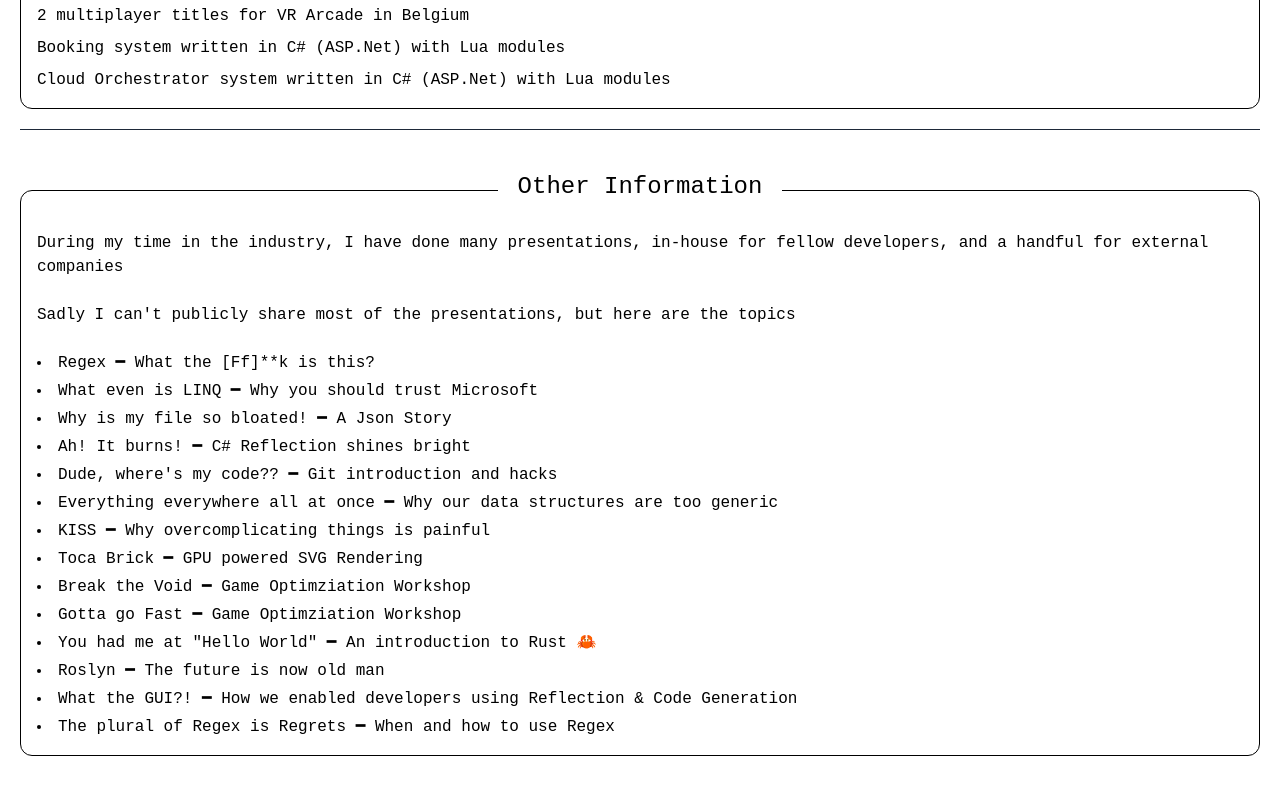
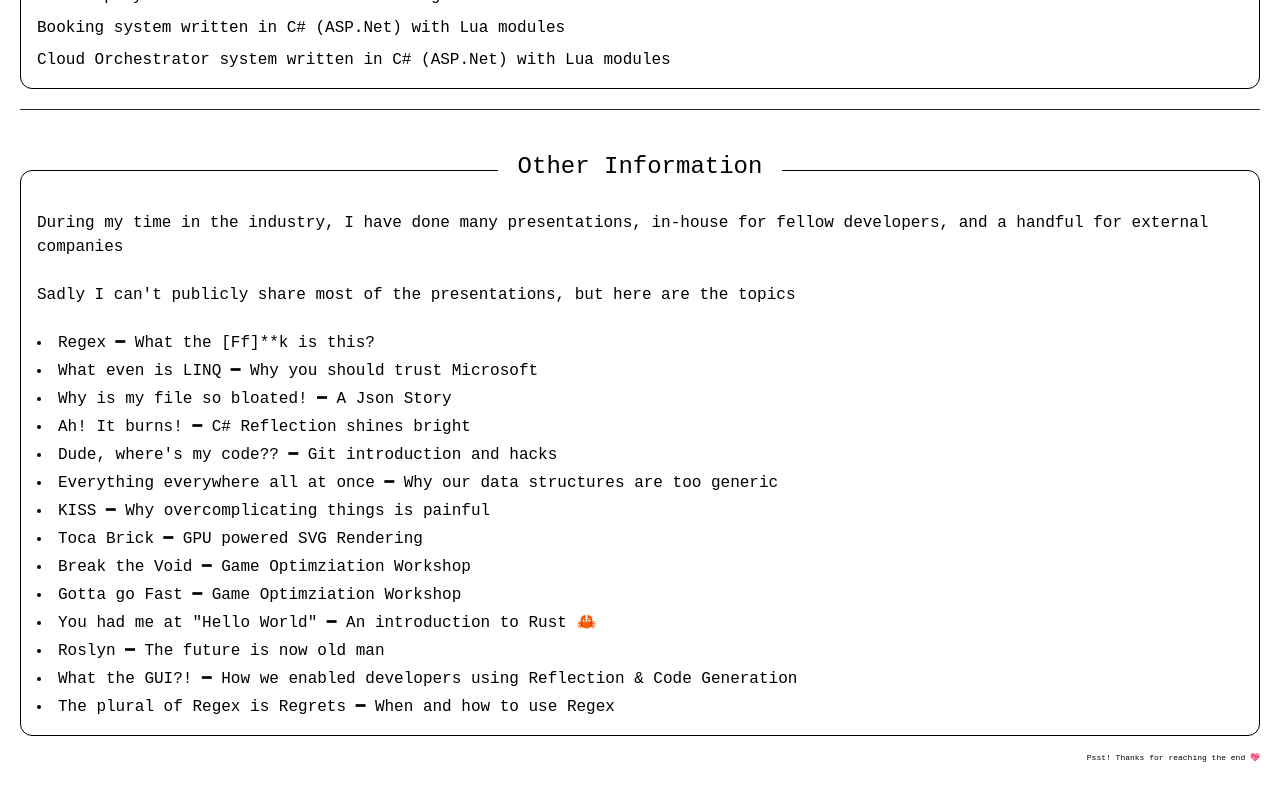
Before and after one commit to igniuss/cv, a Svelte app: page / in a window 1280 px wide. Shown: the part 2497-3297 px from the top of the page. Built offline with nearby package versions, Linux system fonts and the light colour scheme; a web font is replaced by a local one.

Commit message:
format & small changes

```diff
--- a/src/App.svelte
+++ b/src/App.svelte
@@ -7,7 +7,7 @@
 
   import gravitar from "./assets/gravitar.jpg";
   import qatool from "./assets/screenshots/qa-tool.png";
-    import { MailPlus, PhoneCall } from "lucide-svelte";
+  import { MailPlus, PhoneCall } from "lucide-svelte";
 
   const tbwGallery = Object.values(
     import.meta.glob(
@@ -29,7 +29,7 @@
     "Sharing Knowledge",
     "NixOS",
     "Linux",
-    "Optimization Quirks"
+    "Optimization Quirks",
   ];
 
   function getInterest() {
@@ -37,7 +37,7 @@
   }
 </script>
 
-<div class="mx-auto container flex flex-col m-5 p-5 text-xs md:text-base">
+<div class="mx-auto container flex flex-col p-5 text-xs md:text-base">
   <div class="gap-10 flex">
     <img
       src={gravitar}
@@ -49,8 +49,13 @@
       <h1 class="text-3xl">Sean Lavaerts</h1>
       <div class="flex gap-2 items-center">
         <span class="grow"></span>
-        <MailPlus size={12}/>
-        <p><a class="text-black underline-offset-3 underline" href="mailto:inquire@igniuss.com">inquire@igniuss.com</a> </p>
+        <MailPlus size={12} />
+        <p>
+          <a
+            class="text-black underline-offset-3 underline"
+            href="mailto:inquire@igniuss.com">inquire@igniuss.com</a
+          >
+        </p>
       </div>
       <div class="flex gap-2 items-center">
         <span class="grow"></span>
@@ -59,7 +64,7 @@
       </div>
       <p>Native Dutch & English</p>
       <p class="text-sm">Learning Swedish</p>
-      <br>
+      <br />
       <p>Belgian 🇧🇪 | Living in Sweden 🇸🇪</p>
     </div>
   </div>
@@ -129,7 +134,9 @@
       <br />
       <div class="flex-col flex gap-2 border rounded-xl p-4">
         <span class="flex align-middle justify-center">
-          <p class="text-2xl absolute -translate-y-9 bg-white px-5 rounded-xl whitespace-nowrap">
+          <p
+            class="text-2xl absolute -translate-y-9 bg-white px-5 rounded-xl whitespace-nowrap"
+          >
             Homebrew - Patent Unkown
           </p>
         </span>
@@ -192,23 +199,36 @@
         <p>4 titles for Escape Rooms in Belgium</p>
         <p>2 multiplayer titles for VR Arcade in Belgium</p>
         <p>Booking system written in C# (ASP.Net) with Lua modules</p>
-        <p>Cloud Orchestrator system written in C# (ASP.Net) with Lua modules</p>
+        <p>
+          Cloud Orchestrator system written in C# (ASP.Net) with Lua modules
+        </p>
       </div>
     </div>
     <Divider />
-    <br>
+    <br />
     <div class="border rounded-xl p-4">
       <span class="flex align-middle justify-center">
         <p class="text-2xl absolute -translate-y-9 bg-white px-5 rounded-xl">
           Other Information
         </p>
       </span>
-      <br>
-      <p>During my time in the industry, I have done many presentations, in-house for fellow developers, and a handful for external companies</p>
       <br />
-      <p>Sadly I can't publicly share most of the presentations, but here are the topics</p>
+      <p>
+        During my time in the industry, I have done many presentations, in-house
+        for fellow developers, and a handful for external companies
+      </p>
+      <br />
+      <p>
+        Sadly I can't publicly share most of the presentations, but here are the
+        topics
+      </p>
       <br />
       <Presentations />
     </div>
   </div>
+
+  <div class="flex py-4">
+    <span class="grow"></span>
+    <p class="text-[8px]">Psst! Thanks for reaching the end 💖</p>
+  </div>
 </div>
```
